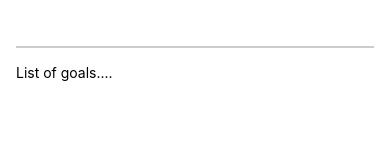
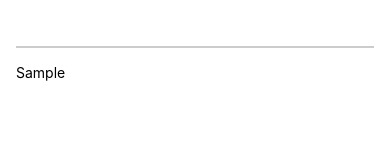
Before and after one commit to pranitkhadilkar7/react-native-todo, a React Native app: screen / in a window 390 px wide. Both pictures are taken after typing "Sample" into the empty fields and a click on the button "ADD GOAL". Shown: the part 133-287 px from the top of the page. Built offline with nearby package versions, Linux system fonts and the light colour scheme.

Commit message:
managing list of course goals

```diff
--- a/App.tsx
+++ b/App.tsx
@@ -3,9 +3,10 @@ import { Button, StyleSheet, Text, TextInput, View } from "react-native"
 
 export default function App() {
   const [enteredGoal, setEnteredGoal] = useState("")
+  const [goalsList, setGoalsList] = useState<string[]>([])
 
   function onAddGoal() {
-    console.log(enteredGoal)
+    setGoalsList((prev) => [...prev, enteredGoal])
   }
 
   return (
@@ -19,7 +20,9 @@ export default function App() {
         <Button title="Add Goal" onPress={onAddGoal} />
       </View>
       <View style={styles.goalsContainer}>
-        <Text>List of goals....</Text>
+        {goalsList.map((goal) => (
+          <Text key={`${goal}_1`}>{goal}</Text>
+        ))}
       </View>
     </View>
   )
```
